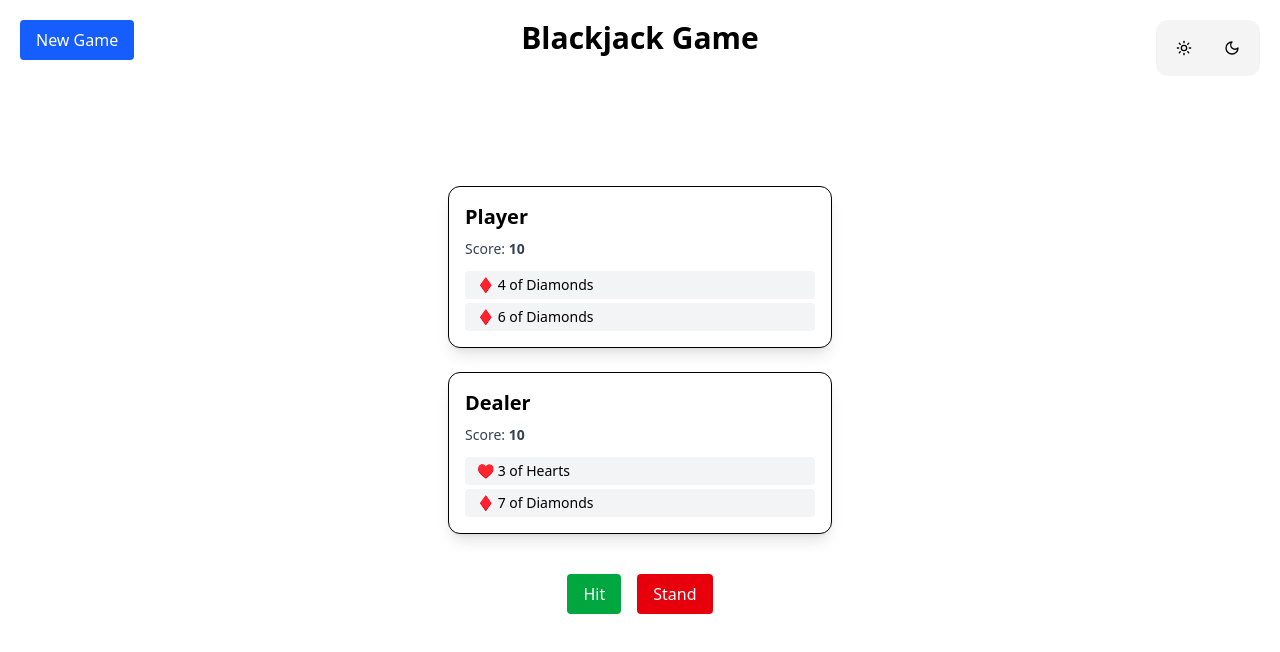
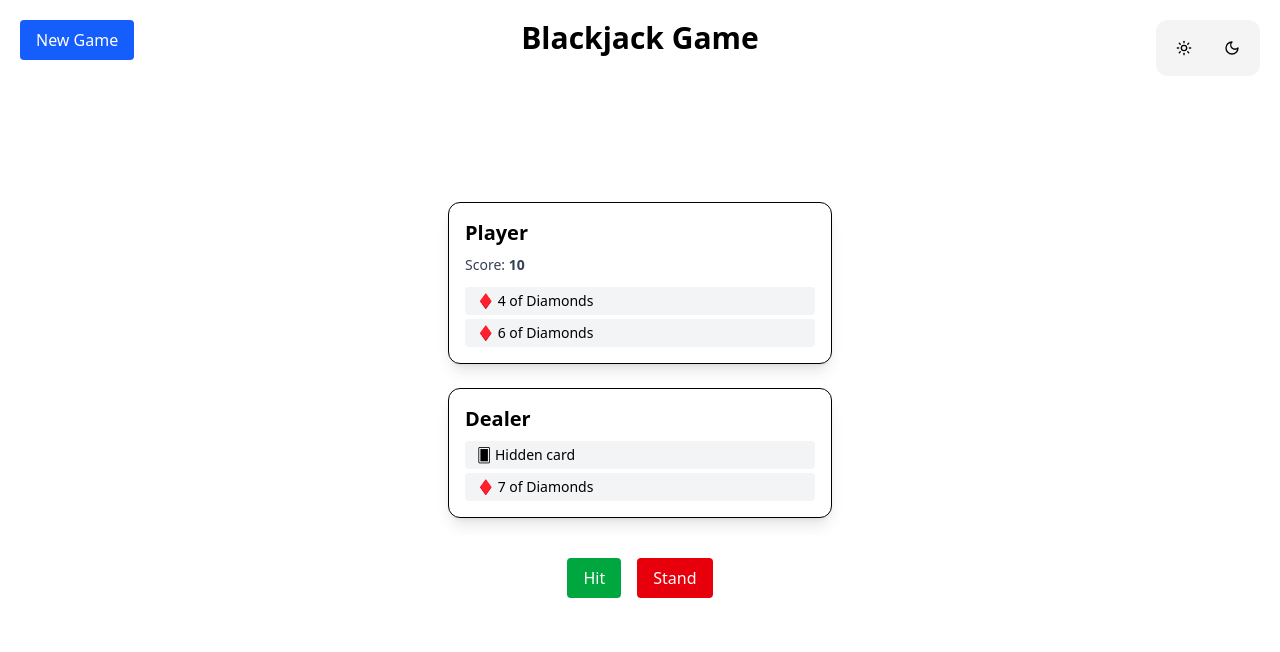
Before and after one commit to nikolakenjic/blackjack-game, a React (Vite) app: page / in a window 1280 px wide. Shown: the top 652 px of the page. Built offline with nearby package versions, Linux system fonts and the light colour scheme.

Commit message:
hidden dealer second card

```diff
--- a/src/components/common/HandDisplay.tsx
+++ b/src/components/common/HandDisplay.tsx
@@ -5,17 +5,31 @@ type HandleDisplayProps = {
   title: string;
   score: number;
   hand: Card[];
+  hideSecondCard?: boolean;
 };
 
-const HandDisplay = ({ title, score, hand }: HandleDisplayProps) => {
+const HandDisplay = ({
+  title,
+  score,
+  hand,
+  hideSecondCard,
+}: HandleDisplayProps) => {
+  const displayedHand = hideSecondCard
+    ? [hand[0], ...hand.slice(1).map(() => null)]
+    : hand;
+
   return (
     <div className="mb-6 w-full max-w-sm bg-white dark:bg-gray-800 p-4 rounded-xl shadow-lg border dark:border-gray-600">
       <h2 className="text-xl font-bold mb-2 dark:text-gray-200">{title}</h2>
-      <p className="mb-3 text-sm text-gray-700 dark:text-gray-300">
-        Score: <span className="font-semibold">{score}</span>
-      </p>
+
+      {!hideSecondCard && (
+        <p className="mb-3 text-sm text-gray-700 dark:text-gray-300">
+          Score: <span className="font-semibold">{score}</span>
+        </p>
+      )}
+
       <ul className="space-y-1">
-        {hand
+        {displayedHand
           .slice()
           .reverse()
           .map((card, i) => (
@@ -23,7 +37,9 @@ const HandDisplay = ({ title, score, hand }: HandleDisplayProps) => {
               key={i}
               className="bg-gray-100 dark:bg-gray-700 px-3 py-1 rounded text-sm dark:text-gray-400"
             >
-              {getCardEmoji(card.suit)} {card.value} of {card.suit}
+              {card
+                ? `${getCardEmoji(card.suit)} ${card.value} of ${card.suit}`
+                : '🂠 Hidden card'}
             </li>
           ))}
       </ul>
--- a/src/components/game/GameBoard.tsx
+++ b/src/components/game/GameBoard.tsx
@@ -35,7 +35,12 @@ const GameBoard = ({
       )}
 
       <HandDisplay title="Player" score={player.score} hand={player.hand} />
-      <HandDisplay title="Dealer" score={dealer.score} hand={dealer.hand} />
+      <HandDisplay
+        title="Dealer"
+        score={dealer.score}
+        hand={dealer.hand}
+        hideSecondCard={!result}
+      />
 
       <div className="flex gap-4 mt-4">
         <Button
--- a/src/gameLogic/gameController.ts
+++ b/src/gameLogic/gameController.ts
@@ -45,7 +45,7 @@ export function checkWinner(playerScore: number, dealerScore: number): string {
   if (dealerScore > 21) return 'Dealer is busted! You win!';
   if (playerScore > dealerScore) return 'You win!';
   if (playerScore < dealerScore) return 'Dealer wins!';
-  return 'Draw!';
+  return "It's a tie!";
 }
 
 export function isBusted(score: number): boolean {
```
